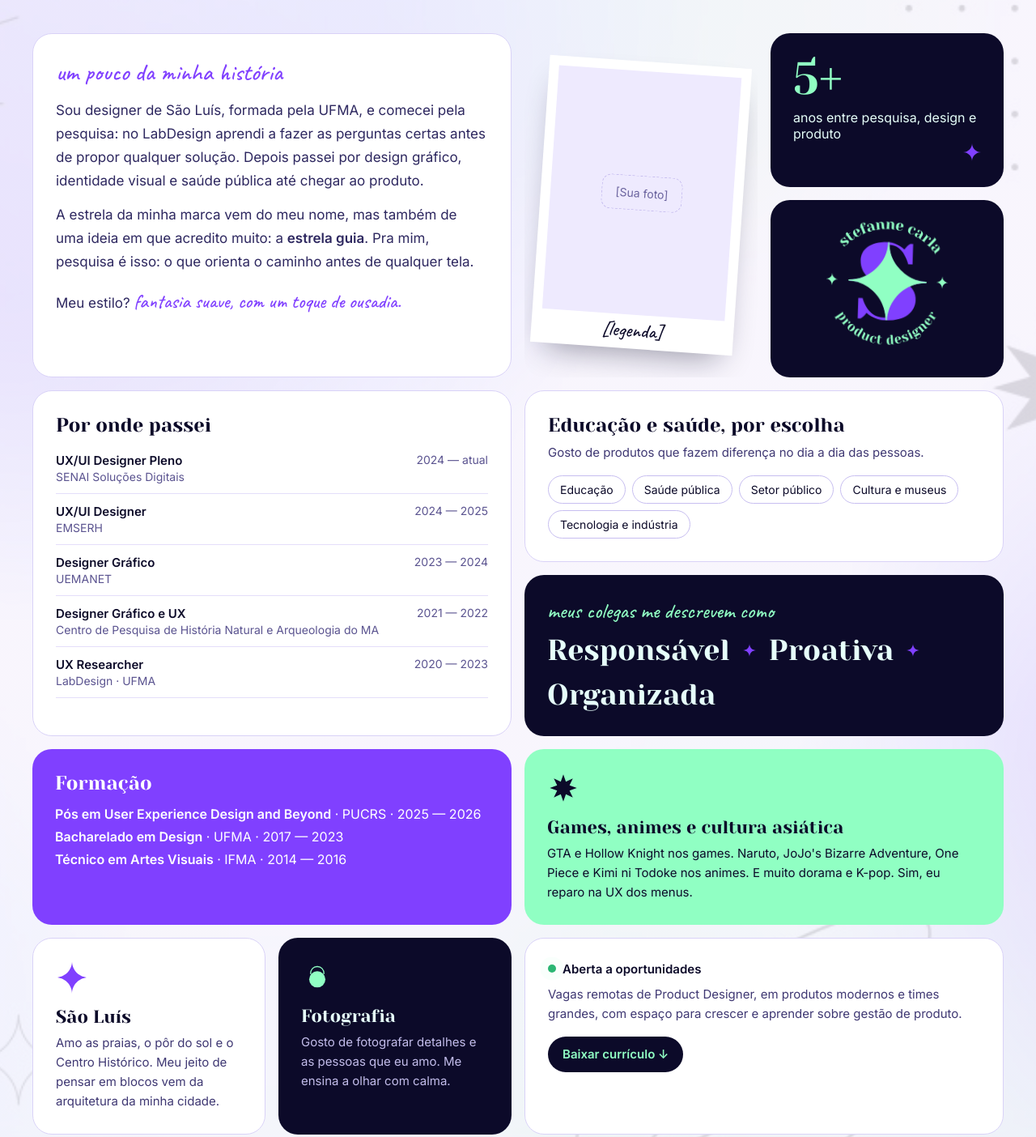
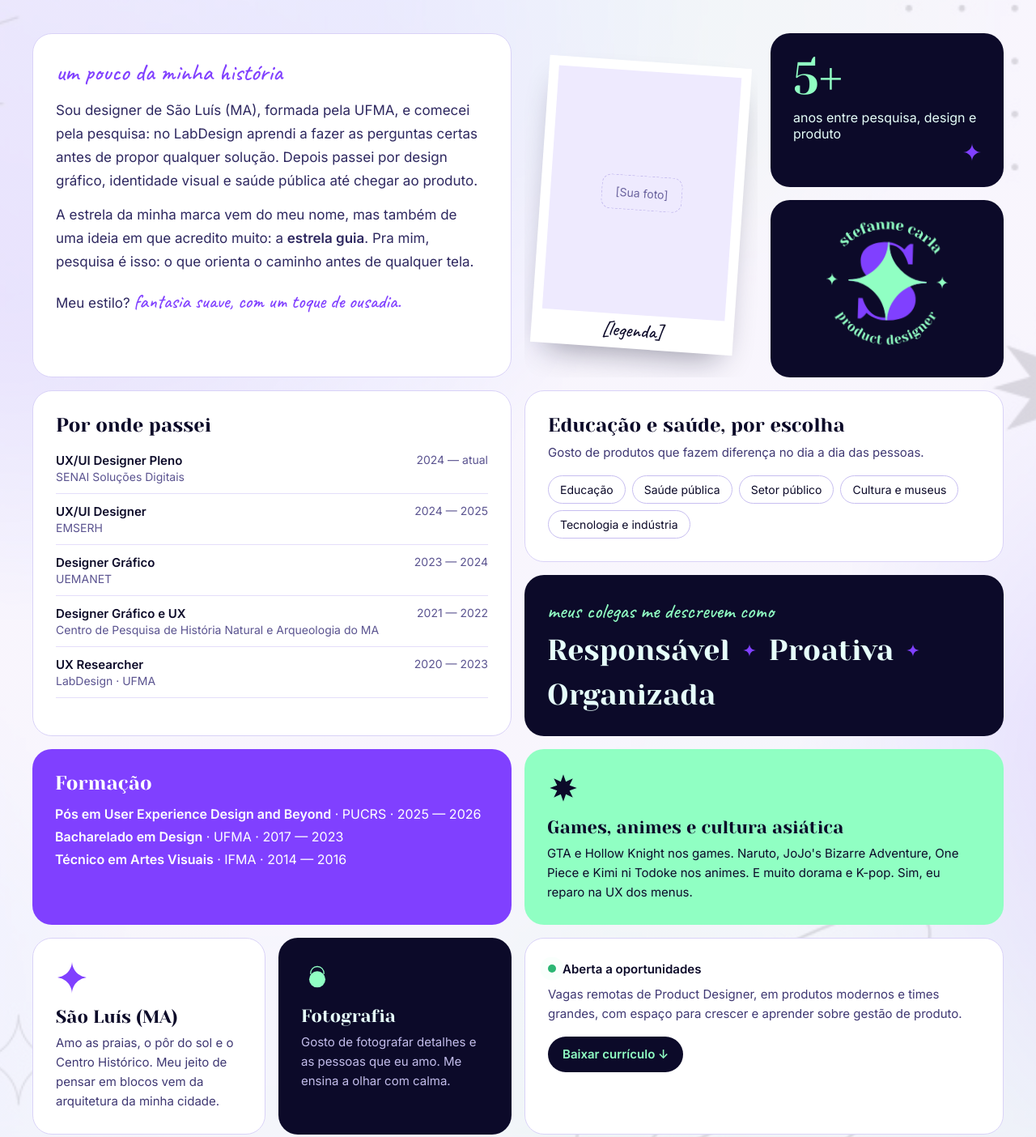
Before and after one commit to stefannecdesign/portfoliosc, a plain HTML site: page index.html in a window 1280 px wide. Shown: the part 4642-6046 px from the top of the page at 81% size. Drawn offline with Linux system fonts and the light colour scheme.

Commit message:
Deixa claro que é São Luís (MA)
Co-Authored-By: Claude Opus 5.5 <noreply@anthropic.com>
Claude-Session: https://claude.ai/code/session_01FTTbd7Ahx1NukCMjs19WQs

```diff
--- a/index.html
+++ b/index.html
@@ -180,7 +180,7 @@
 <p class="twinkle" style="margin: 0 0 12px; font-size: 14px; letter-spacing: 0.12em; text-transform: uppercase; color: #8040FF; display: flex; align-items: center; gap: 10px"><svg aria-hidden="true" width="12" height="12" viewBox="0 0 24 24" style="flex: none"><path fill="#8040FF" d="M12 0C12 6.6 17.4 12 24 12C17.4 12 12 17.4 12 24C12 17.4 6.6 12 0 12C6.6 12 12 6.6 12 0Z"></path></svg><svg aria-hidden="true" width="12" height="12" viewBox="0 0 24 24" style="flex: none"><path fill="#8040FF" d="M12 0C12 6.6 17.4 12 24 12C17.4 12 12 17.4 12 24C12 17.4 6.6 12 0 12C6.6 12 12 6.6 12 0Z"></path></svg><svg aria-hidden="true" width="12" height="12" viewBox="0 0 24 24" style="flex: none"><path fill="#8040FF" d="M12 0C12 6.6 17.4 12 24 12C17.4 12 12 17.4 12 24C12 17.4 6.6 12 0 12C6.6 12 12 6.6 12 0Z"></path></svg>Sobre mim</p>
 <h2 style="margin: 0 0 44px; font-family: 'Yeseva One', Georgia, serif; font-weight: 400; font-size: 52px">Prazer, Stefanne!</h2>
 <div class="bento">
-<div class="lift s2 r2" style="background: #FFFFFF; border: 1px solid #D9D2F7; border-radius: 24px; padding: 28px; display: flex; flex-direction: column; box-sizing: border-box; overflow: hidden; position: relative"><p style="font-family: 'Caveat', cursive; font-size: 30px; color: #8040FF; margin: 0 0 14px">um pouco da minha história</p><p style="margin: 0 0 14px; font-size: 17px; line-height: 1.7; color: #2E2860">Sou designer de São Luís, formada pela UFMA, e comecei pela pesquisa: no LabDesign aprendi a fazer as perguntas certas antes de propor qualquer solução. Depois passei por design gráfico, identidade visual e saúde pública até chegar ao produto.</p><p style="margin: 0 0 14px; font-size: 17px; line-height: 1.7; color: #2E2860">A estrela da minha marca vem do meu nome, mas também de uma ideia em que acredito muito: a <strong>estrela guia</strong>. Pra mim, pesquisa é isso: o que orienta o caminho antes de qualquer tela.</p><p style="margin: 0; font-size: 17px; line-height: 1.7; color: #2E2860">Meu estilo? <span style="font-family: 'Caveat', cursive; font-size: 24px; color: #8040FF">fantasia suave, com um toque de ousadia.</span></p></div>
+<div class="lift s2 r2" style="background: #FFFFFF; border: 1px solid #D9D2F7; border-radius: 24px; padding: 28px; display: flex; flex-direction: column; box-sizing: border-box; overflow: hidden; position: relative"><p style="font-family: 'Caveat', cursive; font-size: 30px; color: #8040FF; margin: 0 0 14px">um pouco da minha história</p><p style="margin: 0 0 14px; font-size: 17px; line-height: 1.7; color: #2E2860">Sou designer de São Luís (MA), formada pela UFMA, e comecei pela pesquisa: no LabDesign aprendi a fazer as perguntas certas antes de propor qualquer solução. Depois passei por design gráfico, identidade visual e saúde pública até chegar ao produto.</p><p style="margin: 0 0 14px; font-size: 17px; line-height: 1.7; color: #2E2860">A estrela da minha marca vem do meu nome, mas também de uma ideia em que acredito muito: a <strong>estrela guia</strong>. Pra mim, pesquisa é isso: o que orienta o caminho antes de qualquer tela.</p><p style="margin: 0; font-size: 17px; line-height: 1.7; color: #2E2860">Meu estilo? <span style="font-family: 'Caveat', cursive; font-size: 24px; color: #8040FF">fantasia suave, com um toque de ousadia.</span></p></div>
 <div class="lift r2" style="background: transparent; border-radius: 24px; padding: 28px; display: flex; flex-direction: column; box-sizing: border-box; overflow: hidden; position: relative; padding: 8px"><figure class="tilt" style="margin: auto; width: 100%; max-width: 250px; background: #FFFFFF; padding: 12px 12px 8px; box-shadow: 0 20px 40px -18px rgba(12,10,41,0.45); transform: rotate(4deg); box-sizing: border-box"><div style="aspect-ratio: 3 / 4; background: #EEEAFE; display: flex; align-items: center; justify-content: center"><span style="font-size: 14px; color: #6A639E; border: 1px dashed #C7BEF0; border-radius: 12px; padding: 12px 16px; background: #EEEAFE">[Sua foto]</span></div><figcaption style="font-family: 'Caveat', cursive; font-size: 24px; color: #0C0A29; text-align: center; margin-top: 4px">[legenda]</figcaption></figure></div>
 <div class="lift " style="background: #0C0A29; border-radius: 24px; padding: 28px; display: flex; flex-direction: column; box-sizing: border-box; overflow: hidden; position: relative"><p style="margin: 0; font-family: 'Yeseva One', Georgia, serif; font-weight: 400; font-size: 56px; color: #90FFC3; line-height: 1">5+</p><p style="margin: 10px 0 0; font-size: 16px; color: #E6FFFA">anos entre pesquisa, design e produto</p><span style="margin-top: auto; align-self: flex-end"><svg aria-hidden="true" width="22" height="22" viewBox="0 0 24 24" style="flex: none"><path fill="#8040FF" d="M12 0C12 6.6 17.4 12 24 12C17.4 12 12 17.4 12 24C12 17.4 6.6 12 0 12C6.6 12 12 6.6 12 0Z"></path></svg></span></div>
 <div class="lift " style="background: #0C0A29; border-radius: 24px; padding: 28px; display: flex; flex-direction: column; box-sizing: border-box; overflow: hidden; position: relative; align-items: center; justify-content: center"><img class="floaty" src="assets/img/carimbo-verde.svg" alt="Selo Stefanne Carla, product designer" style="width: 150px; height: auto; margin: auto"></div>
@@ -189,7 +189,7 @@
 <div class="lift s2" style="background: #0C0A29; border-radius: 24px; padding: 28px; display: flex; flex-direction: column; box-sizing: border-box; overflow: hidden; position: relative"><p style="font-family: 'Caveat', cursive; font-size: 26px; color: #90FFC3; margin: 0 0 10px">meus colegas me descrevem como</p><p style="margin: 0; font-family: 'Yeseva One', Georgia, serif; font-weight: 400; font-size: clamp(26px, 3vw, 36px); line-height: 1.25; color: #E6FFFA; display: flex; flex-wrap: wrap; align-items: center; gap: 10px 16px">Responsável <svg aria-hidden="true" width="16" height="16" viewBox="0 0 24 24" style="flex: none"><path fill="#8040FF" d="M12 0C12 6.6 17.4 12 24 12C17.4 12 12 17.4 12 24C12 17.4 6.6 12 0 12C6.6 12 12 6.6 12 0Z"></path></svg> Proativa <svg aria-hidden="true" width="16" height="16" viewBox="0 0 24 24" style="flex: none"><path fill="#8040FF" d="M12 0C12 6.6 17.4 12 24 12C17.4 12 12 17.4 12 24C12 17.4 6.6 12 0 12C6.6 12 12 6.6 12 0Z"></path></svg> Organizada</p></div>
 <div class="lift s2" style="background: #8040FF; border-radius: 24px; padding: 28px; display: flex; flex-direction: column; box-sizing: border-box; overflow: hidden; position: relative"><h3 style="margin: 0 0 14px; font-family: 'Yeseva One', Georgia, serif; font-weight: 400; font-size: 24px; color: #FFFFFF">Formação</h3><p style="margin: 0 0 8px; font-size: 16px; color: #FFFFFF"><strong>Pós em User Experience Design and Beyond</strong> · PUCRS · 2025 — 2026</p><p style="margin: 0 0 8px; font-size: 16px; color: #FFFFFF"><strong>Bacharelado em Design</strong> · UFMA · 2017 — 2023</p><p style="margin: 0; font-size: 16px; color: #FFFFFF"><strong>Técnico em Artes Visuais</strong> · IFMA · 2014 — 2016</p></div>
 <div class="lift s2" style="background: #90FFC3; border-radius: 24px; padding: 28px; display: flex; flex-direction: column; box-sizing: border-box; overflow: hidden; position: relative"><svg aria-hidden="true" width="40" height="40" viewBox="0 0 48 48" style="flex: none"><polygon fill="#0C0A29" points="24.0,4.0 27.8,14.8 38.1,9.9 33.2,20.2 44.0,24.0 33.2,27.8 38.1,38.1 27.8,33.2 24.0,44.0 20.2,33.2 9.9,38.1 14.8,27.8 4.0,24.0 14.8,20.2 9.9,9.9 20.2,14.8"></polygon></svg><h3 style="margin: 16px 0 8px; font-family: 'Yeseva One', Georgia, serif; font-weight: 400; font-size: 22px; color: #0C0A29">Games, animes e cultura asiática</h3><p style="margin: 0; font-size: 15px; line-height: 1.6; color: #0C0A29">GTA e Hollow Knight nos games. Naruto, JoJo's Bizarre Adventure, One Piece e Kimi ni Todoke nos animes. E muito dorama e K-pop. Sim, eu reparo na UX dos menus.</p></div>
-<div class="lift " style="background: #FFFFFF; border: 1px solid #D9D2F7; border-radius: 24px; padding: 28px; display: flex; flex-direction: column; box-sizing: border-box; overflow: hidden; position: relative"><svg aria-hidden="true" width="40" height="40" viewBox="0 0 24 24" style="flex: none"><path fill="#8040FF" d="M12 0C12 6.6 17.4 12 24 12C17.4 12 12 17.4 12 24C12 17.4 6.6 12 0 12C6.6 12 12 6.6 12 0Z"></path></svg><h3 style="margin: 16px 0 8px; font-family: 'Yeseva One', Georgia, serif; font-weight: 400; font-size: 22px">São Luís</h3><p style="margin: 0; font-size: 15px; line-height: 1.6; color: #3F3873">Amo as praias, o pôr do sol e o Centro Histórico. Meu jeito de pensar em blocos vem da arquitetura da minha cidade.</p></div>
+<div class="lift " style="background: #FFFFFF; border: 1px solid #D9D2F7; border-radius: 24px; padding: 28px; display: flex; flex-direction: column; box-sizing: border-box; overflow: hidden; position: relative"><svg aria-hidden="true" width="40" height="40" viewBox="0 0 24 24" style="flex: none"><path fill="#8040FF" d="M12 0C12 6.6 17.4 12 24 12C17.4 12 12 17.4 12 24C12 17.4 6.6 12 0 12C6.6 12 12 6.6 12 0Z"></path></svg><h3 style="margin: 16px 0 8px; font-family: 'Yeseva One', Georgia, serif; font-weight: 400; font-size: 22px">São Luís (MA)</h3><p style="margin: 0; font-size: 15px; line-height: 1.6; color: #3F3873">Amo as praias, o pôr do sol e o Centro Histórico. Meu jeito de pensar em blocos vem da arquitetura da minha cidade.</p></div>
 <div class="lift " style="background: #0C0A29; border-radius: 24px; padding: 28px; display: flex; flex-direction: column; box-sizing: border-box; overflow: hidden; position: relative"><svg aria-hidden="true" width="40" height="40" viewBox="0 0 48 48" fill="none" style="flex: none"><circle cx="24" cy="28" r="12" fill="#90FFC3"></circle><path d="M14 20C14 13 18.5 9 24 9C29.5 9 34 13 34 20" stroke="#90FFC3" stroke-width="1.6"></path></svg><h3 style="margin: 16px 0 8px; font-family: 'Yeseva One', Georgia, serif; font-weight: 400; font-size: 22px; color: #E6FFFA">Fotografia</h3><p style="margin: 0; font-size: 15px; line-height: 1.6; color: #C3BDEB">Gosto de fotografar detalhes e as pessoas que eu amo. Me ensina a olhar com calma.</p></div>
 <div class="lift s2" style="background: #FFFFFF; border: 1px solid #D9D2F7; border-radius: 24px; padding: 28px; display: flex; flex-direction: column; box-sizing: border-box; overflow: hidden; position: relative"><p style="margin: 0; display: flex; align-items: center; gap: 8px; font-size: 15px; font-weight: 600; color: #0C0A29"><span class="pulse" aria-hidden="true" style="width: 10px; height: 10px; border-radius: 50%; background: #2BB673; display: inline-block"></span>Aberta a oportunidades</p><p style="margin: 10px 0 0; font-size: 15px; line-height: 1.6; color: #3F3873">Vagas remotas de Product Designer, em produtos modernos e times grandes, com espaço para crescer e aprender sobre gestão de produto.</p><a href="assets/curriculo-stefanne-carla.pdf" download="Curriculo-Stefanne-Carla.pdf" style="margin-top: 16px; align-self: flex-start; display: inline-flex; align-items: center; justify-content: center; gap: 8px; background: #0C0A29; color: #90FFC3; text-decoration: none; font-weight: 600; font-size: 15px; padding: 12px 18px; border-radius: 999px; min-height: 44px; box-sizing: border-box">Baixar currículo ↓</a></div>
 </div>
@@ -246,7 +246,7 @@
 </section>
 <footer style="border-top: 1px solid #2A2560">
 <div style="max-width: 1200px; margin: 0 auto; padding: 28px 32px; display: flex; flex-wrap: wrap; justify-content: space-between; align-items: center; gap: 12px; font-size: 14px; color: #A9A3DA">
-<p style="margin: 0">© 2026 Stefanne Carla</p>
+<p style="margin: 0">© 2026 Stefanne Carla · São Luís (MA), Brasil</p>
 <p style="margin: 0; display: flex; align-items: center; gap: 8px">Feito com pesquisa e uma estrela guia <svg aria-hidden="true" width="12" height="12" viewBox="0 0 24 24" style="flex: none"><path fill="#90FFC3" d="M12 0C12 6.6 17.4 12 24 12C17.4 12 12 17.4 12 24C12 17.4 6.6 12 0 12C6.6 12 12 6.6 12 0Z"></path></svg></p>
 </div>
 </footer>
```
